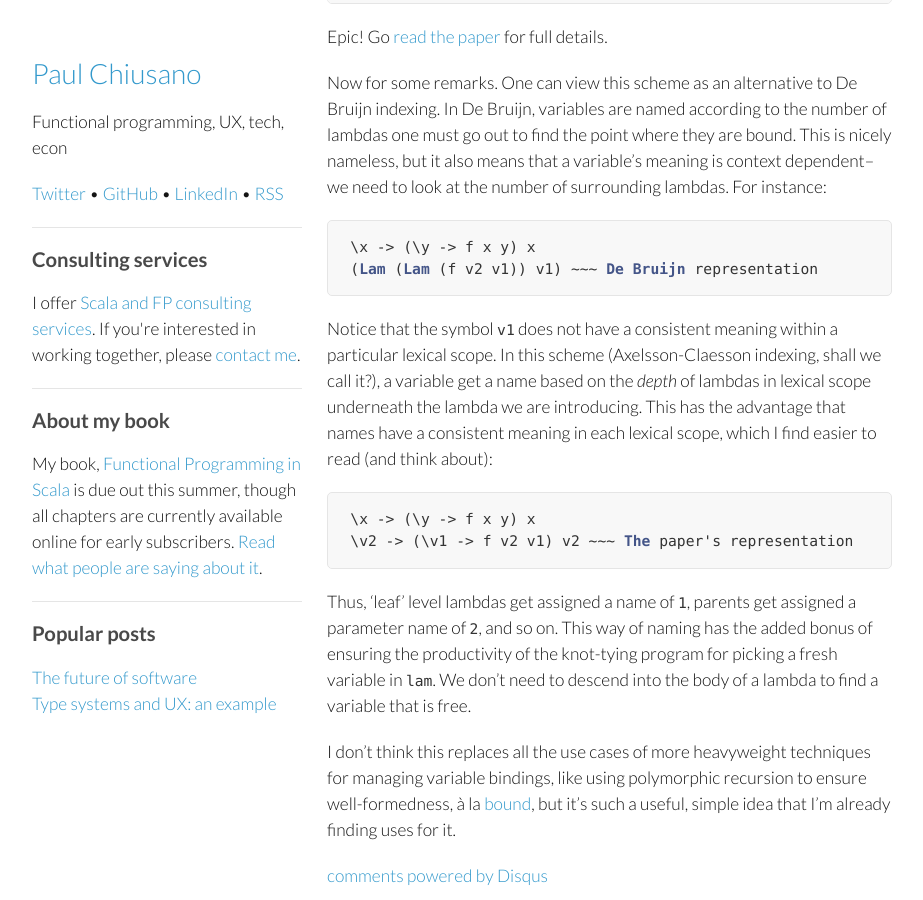
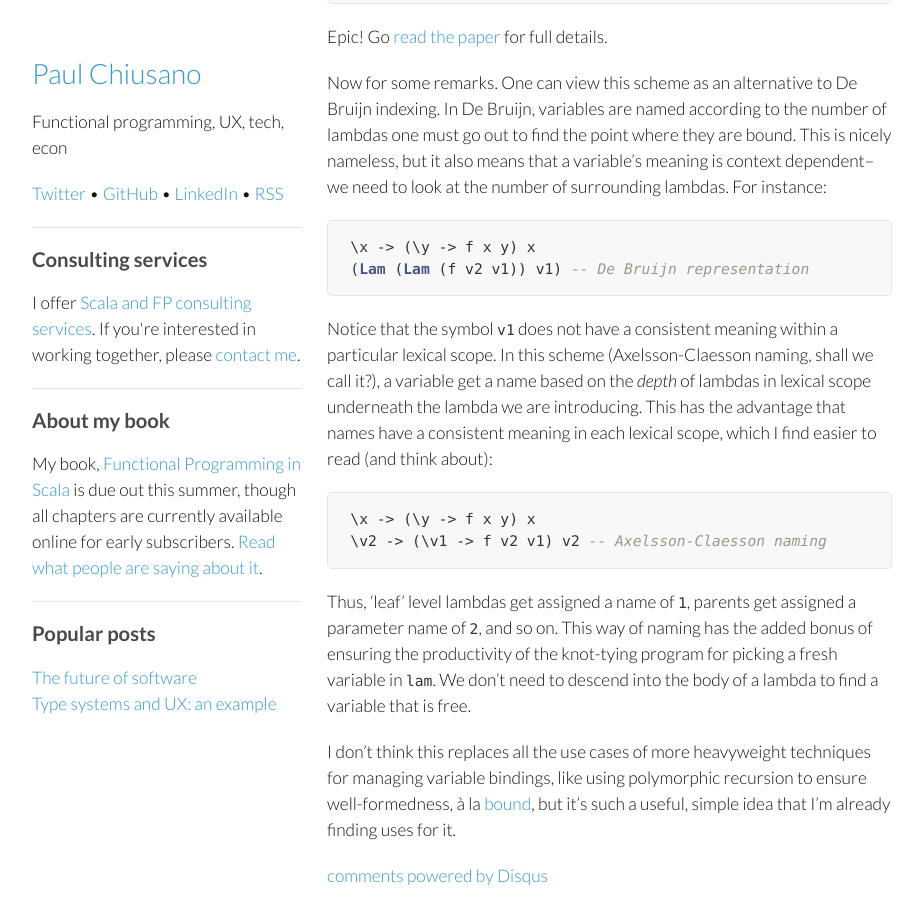
Before and after one commit to pchiusano/pchiusano.github.io, a Jekyll site: the page built from _posts/2014-06-20-simple-debruijn-alternative.markdown, in a window 1280 px wide and 900 px high, scrolled down 1211 px. Shown: the whole window, without its empty margins (178-1101 px from the left). Built offline with Jekyll 4.4.1, drawn with Linux system fonts in a browser that asks for light colours; comment, search, counter and statistics services are not loaded.

Commit message:
Update 2014-06-20-simple-debruijn-alternative.markdown

```diff
--- a/_posts/2014-06-20-simple-debruijn-alternative.markdown
+++ b/_posts/2014-06-20-simple-debruijn-alternative.markdown
@@ -43,14 +43,14 @@ Now for some remarks. One can view this scheme as an alternative to De Bruijn in
 
 ~~~ Haskell
 \x -> (\y -> f x y) x
-(Lam (Lam (f v2 v1)) v1) ~~~ De Bruijn representation
+(Lam (Lam (f v2 v1)) v1) -- De Bruijn representation
 ~~~
 
-Notice that the symbol `v1` does not have a consistent meaning within a particular lexical scope. In this scheme (Axelsson-Claesson indexing, shall we call it?), a variable get a name based on the _depth_ of lambdas in lexical scope underneath the lambda we are introducing. This has the advantage that names have a consistent meaning in each lexical scope, which I find easier to read (and think about):
+Notice that the symbol `v1` does not have a consistent meaning within a particular lexical scope. In this scheme (Axelsson-Claesson naming, shall we call it?), a variable get a name based on the _depth_ of lambdas in lexical scope underneath the lambda we are introducing. This has the advantage that names have a consistent meaning in each lexical scope, which I find easier to read (and think about):
 
 ~~~ Haskell
 \x -> (\y -> f x y) x
-\v2 -> (\v1 -> f v2 v1) v2 ~~~ The paper's representation
+\v2 -> (\v1 -> f v2 v1) v2 -- Axelsson-Claesson naming
 ~~~
 
 Thus, 'leaf' level lambdas get assigned a name of `1`, parents get assigned a parameter name of `2`, and so on. This way of naming has the added bonus of ensuring the productivity of the knot-tying program for picking a fresh variable in `lam`. We don't need to descend into the body of a lambda to find a variable that is free.
```
